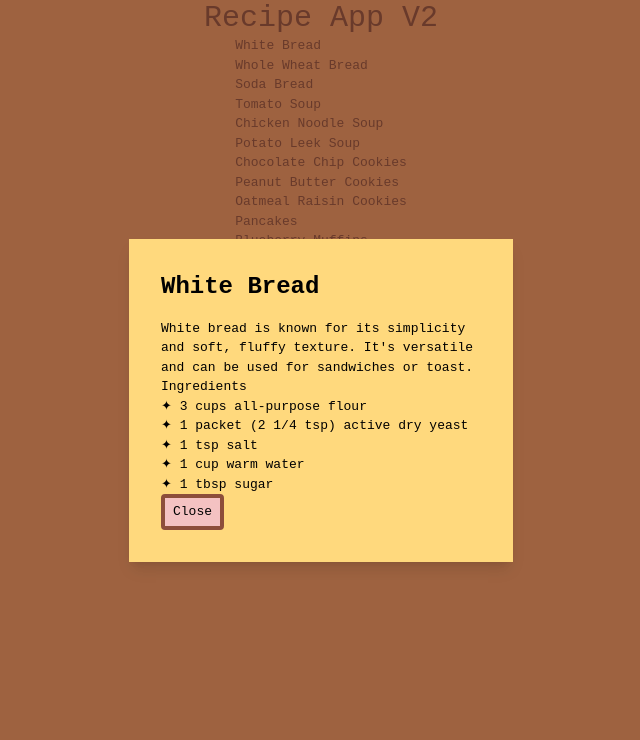
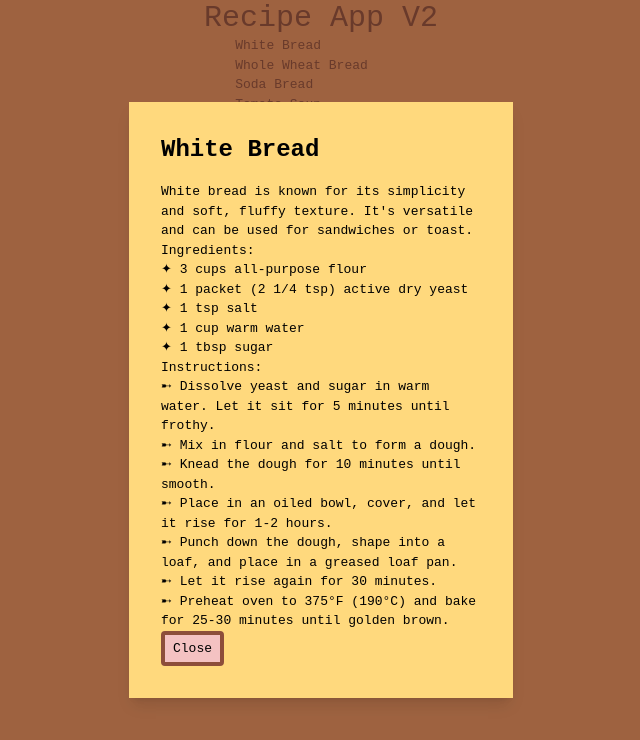
Before and after one commit to amy-enn/recipe-app-v2, a React (Vite) app: page / in a window 1280 px wide. Both pictures are taken after a click on the element "White Bread". Shown: the top 740 px of the page, without its empty margins (319-959 px from the left). Built offline with nearby package versions, Linux system fonts and the light colour scheme.

Commit message:
recipe modal fully mapped out

```diff
--- a/src/components/Modal.tsx
+++ b/src/components/Modal.tsx
@@ -27,12 +27,21 @@ const Modal = ({ isOpen, onClose }: ModalProps) => {
 
         <p>{selectedRecipe.description}</p>
 
-        <h4>Ingredients</h4>
+        <h4>Ingredients:</h4>
         <ul>
           {selectedRecipe.ingredients.map((ingredient, index) => (
             <li key={index}>
               ✦ {ingredient.quantity}{" "}
               {ingredient.ingredient_name.toLowerCase()}
+            </li>
+          ))}
+        </ul>
+
+        <h4>Instructions:</h4>
+        <ul>
+          {selectedRecipe.instructions.map((instruction, index) => (
+            <li key={index}>
+              ➸ {instruction}
             </li>
           ))}
         </ul>
```
